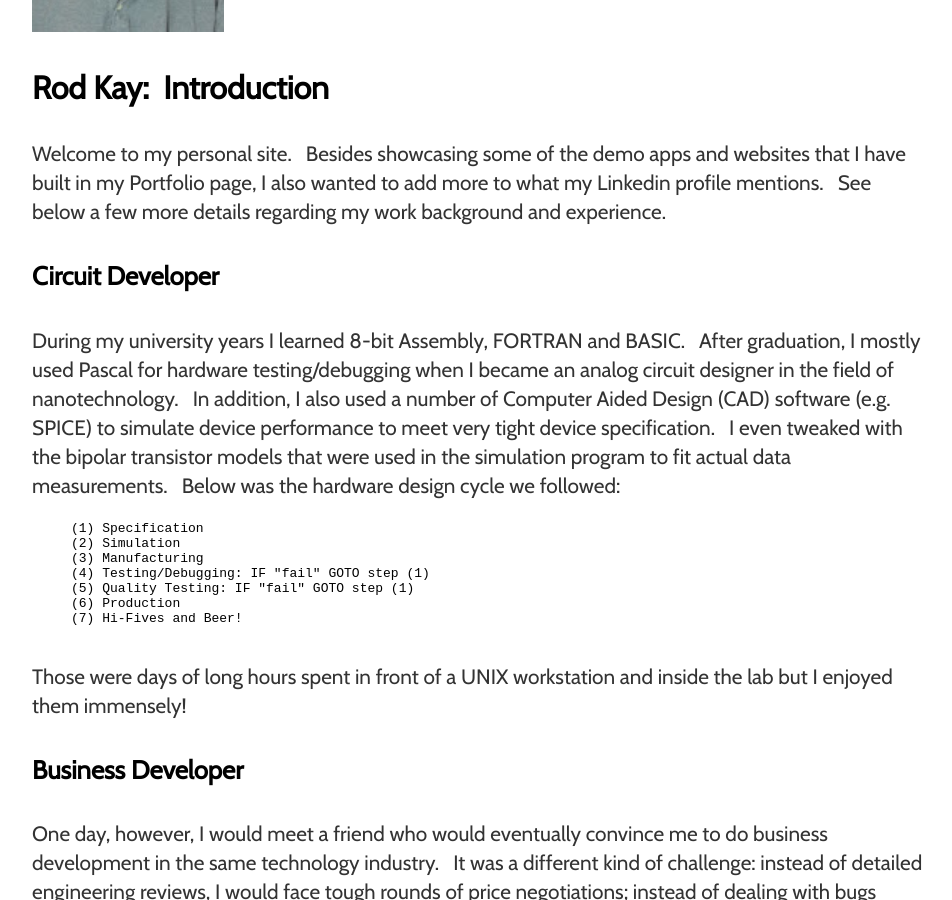
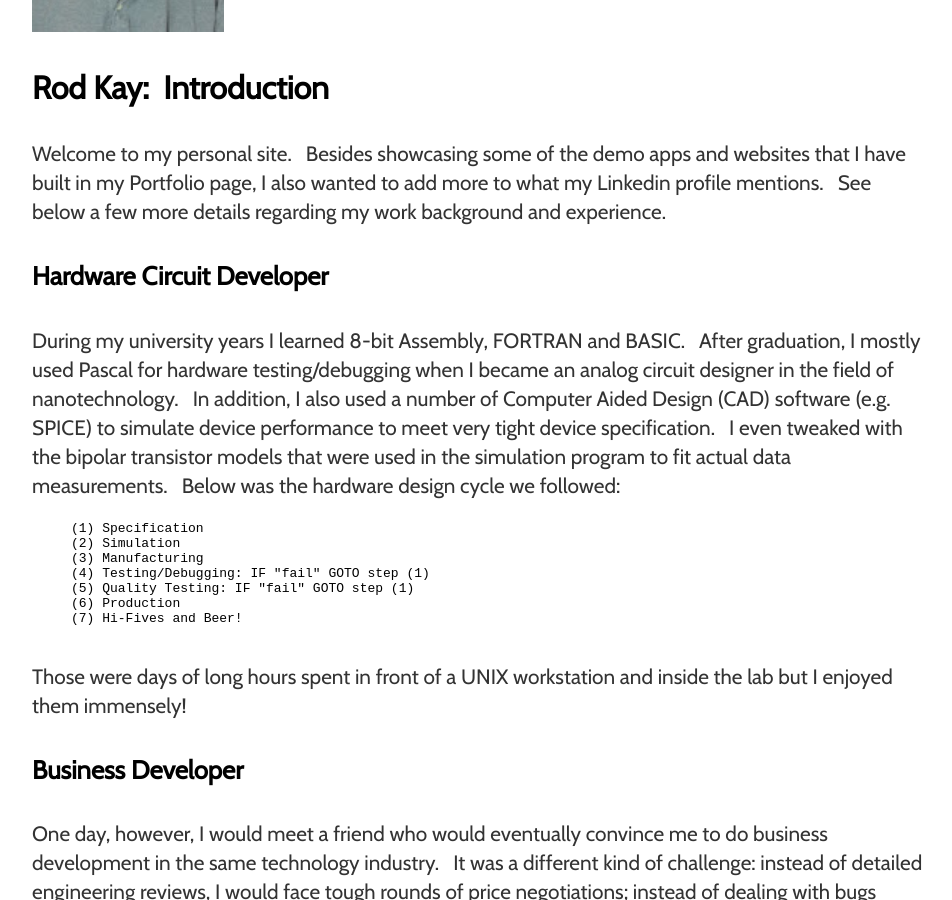
Before and after one commit to rodstaff/rodstaff.github.io, a Jekyll site: the page built from index.html, in a window 1280 px wide and 900 px high, scrolled down 379 px. Shown: the whole window, without its empty margins (160-1112 px from the left). Built offline with Jekyll 4.4.1, drawn with Linux system fonts in a browser that asks for light colours.

Commit message:
corrected Home index.html typo

```diff
--- a/index.html
+++ b/index.html
@@ -8,7 +8,7 @@ title: Home
 <!--      <a href="https://www.linkedin.com/in/rodk88">Linkedin</a>&nbsp;&nbsp;&nbsp;&nbsp;<a href="https://github.com/rodstaff">Github</a>&nbsp;&nbsp;&nbsp;&nbsp;<a href="mailto:rodk1718@gmail.com">email</a> -->
      <h3>Rod Kay:&nbsp;&nbsp;Introduction</h3>
      <p>Welcome to my personal site. &nbsp;&nbsp;Besides showcasing some of the demo apps and websites that I have built in my Portfolio page, I also wanted to add more to what my Linkedin profile mentions. &nbsp;&nbsp;See below a few more details regarding my work background and experience.</p>
-     <h4>Circuit Developer</h4>
+     <h4>Hardware Circuit Developer</h4>
      <p>During my university years I learned 8-bit Assembly, FORTRAN and BASIC. &nbsp;&nbsp;After graduation, I mostly used Pascal for hardware testing/debugging when I became an analog circuit designer in the field of nanotechnology. &nbsp;&nbsp;In addition, I also used a number of Computer Aided Design (CAD) software (e.g. SPICE) to simulate device performance to meet very tight device specification.  &nbsp;&nbsp;I even tweaked with the bipolar transistor models that were used in the simulation program to fit actual data measurements.  &nbsp;&nbsp;Below was the hardware design cycle we followed:</p>
      <pre>
      (1) Specification
```
